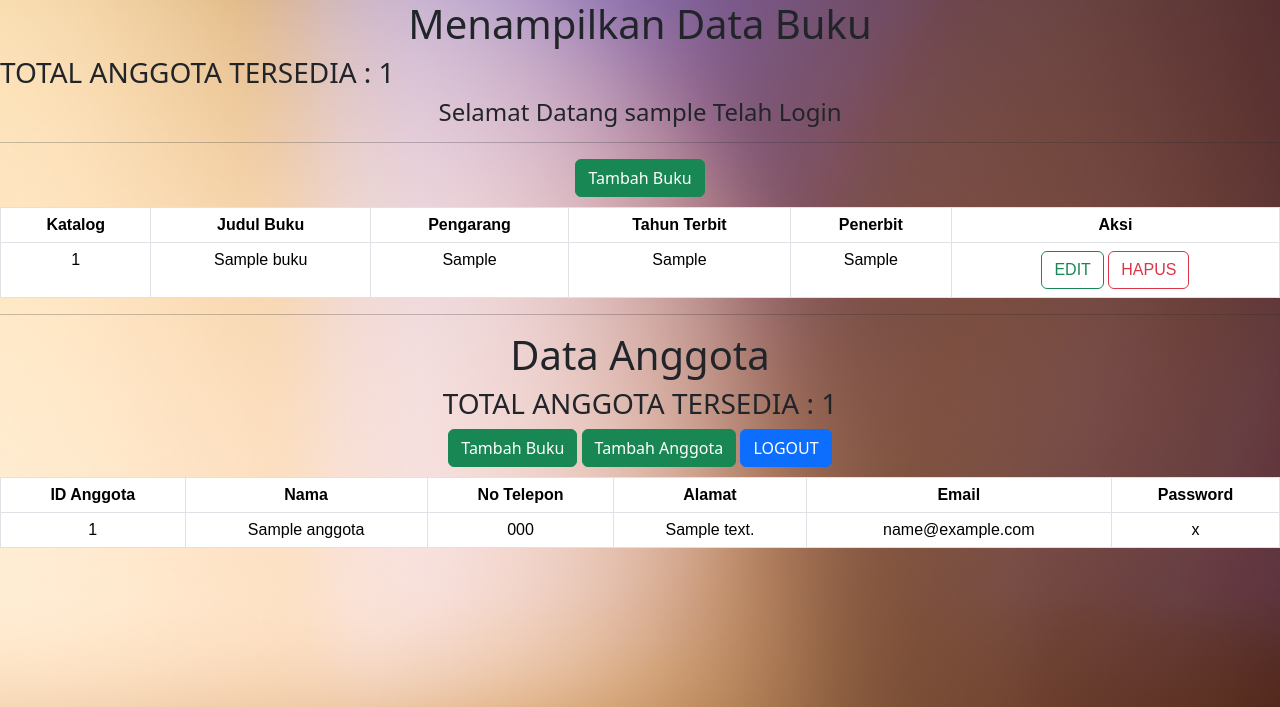
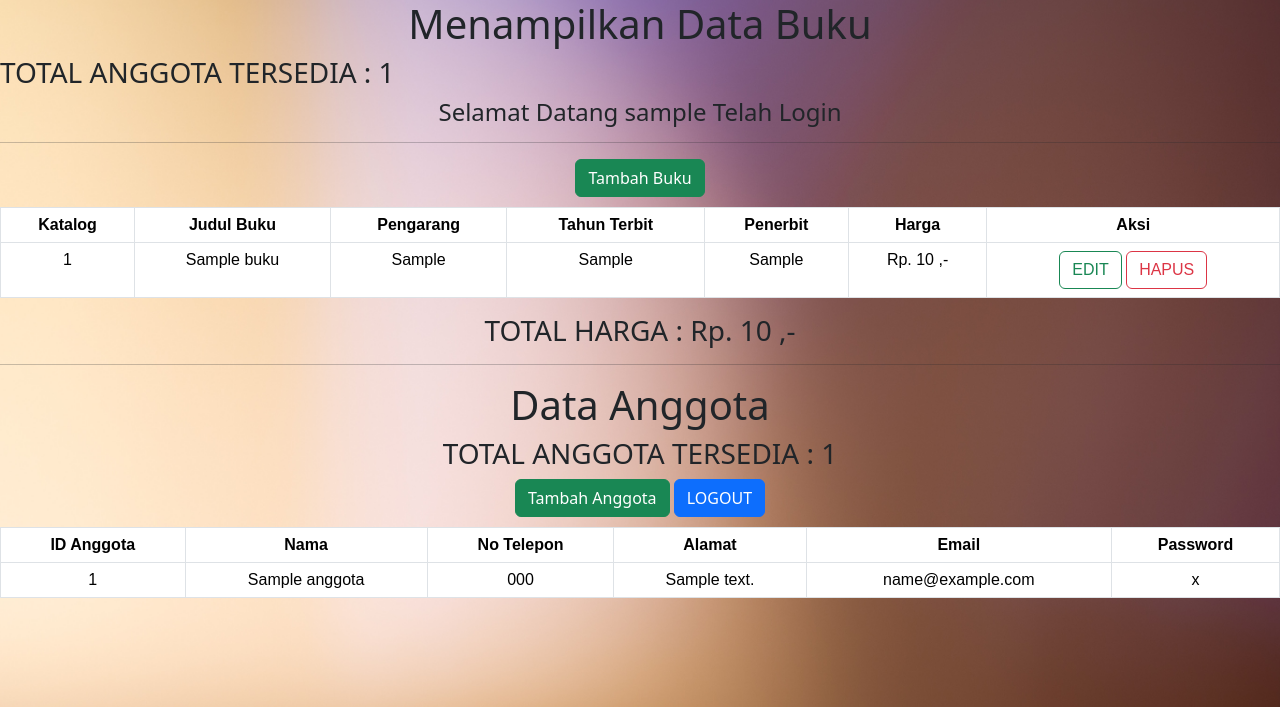
Before and after one commit to MuhamadZidanTriyadi/BASDAT-XIIRPL, a PHP site: page /admin/index.php in a window 1280 px wide. Shown: the top 707 px of the page. Run offline with PHP 8.4, Linux system fonts and the light colour scheme; the visitor is signed in with stand-in values (Sample User, id 1); tables that the repository leaves empty or names only in its code hold one stand-in row (values such as "Sample post").

Commit message:
add Harga

```diff
--- a/LOGIN/admin/index.php
+++ b/LOGIN/admin/index.php
@@ -37,6 +37,7 @@
             <th>Pengarang</th>
             <th>Tahun Terbit</th>
             <th>Penerbit</th>
+            <th>Harga</th>
             <th>Aksi</th>
         </tr>
         <br>
@@ -50,7 +51,9 @@
             echo "<td>".$pengarang = $row['pengarang']."</td>";
             echo "<td>".$thn_terbit = $row['thn_terbit']."</td>";
             echo "<td>".$penerbit = $row['penerbit']."</td>";
+            echo "<td>". "Rp. " . number_format($row['harga']). " ,-" . "</td>";
             ?>
+
     <td>
         <a href="update.php?id_buku=<?php echo $row['id_buku']?>" class="btn btn-outline-success">EDIT</a>
         <a href="proses-hapus.php?id_buku=<?php echo $row['id_buku']?>"  class="btn btn-outline-danger">HAPUS</a>
@@ -61,12 +64,21 @@
         }
         ?>
         </center>
-        </table>
-        <hr>
+    </table>
+    <h3>TOTAL HARGA :
+    <?php
+    $db = mysqli_query($koneksi, "SELECT * FROM buku;");
+    while($r = mysqli_fetch_array($db)){
+        $h[] = $r['harga'];
+    }
+    $totalHarga = array_sum($h);
+    echo "Rp. " . number_format($totalHarga) . " ,-";
+    ?>
+    </h3>
+    <hr>
         <center>
         <h1>Data Anggota</h1>
         <h3>TOTAL ANGGOTA TERSEDIA : <?php echo $jumlah_anggota; ?></h3>
-        <a  href="add.php" class="btn btn-success" style="margin-bottom: 10px;">Tambah Buku</a>
         <a  href="add_anggota.php" class="btn btn-success" style="margin-bottom: 10px;">Tambah Anggota</a>
         <a  href="../logout.php" class="btn btn-primary" style="margin-bottom: 10px;">LOGOUT</a>
         <table class="table table-bordered" id="myTable">
@@ -90,8 +102,17 @@
             echo "<td>".$alamat= $rou['alamat']."</td>";
             echo "<td>".$email = $rou['email']."</td>";
             echo "<td>".$password = $rou['password']."</td>";
+
             ?>
-
+        <!-- <h3>TOTAL HARGA :
+    <?php
+    $db = mysqli_query($koneksi, "SELECT * FROM buku;");
+    while($r = mysqli_fetch_array($db)){
+        $h[] = $r['harga'];
+    }
+    $totalHarga = array_sum($h);
+    echo "Rp. " . number_format($totalHarga) . " ,-";
+    ?> -->
     <?php
             echo "</tr>";
         }
```
